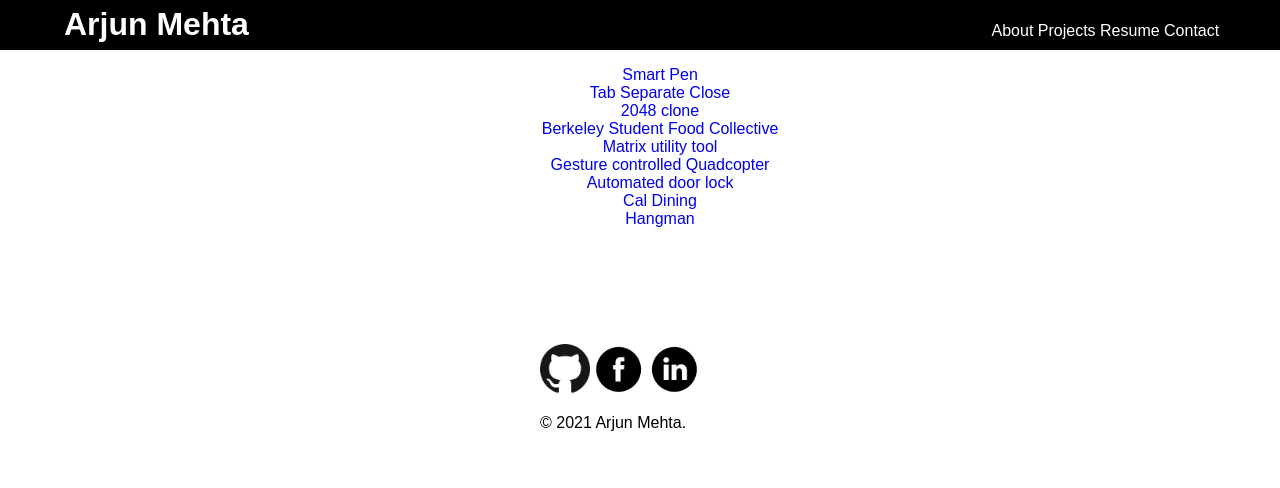
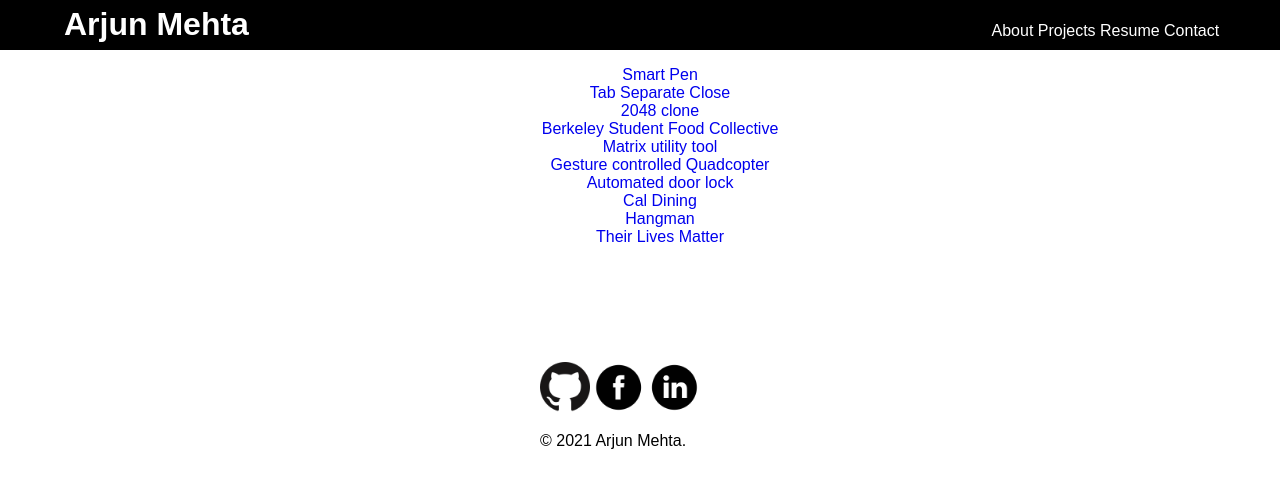
Before and after one commit to arjunmehta94/arjunmehta94.github.io, a Jekyll site: the page built from projects.html, in a window 1280 px wide. Shown: the top 488 px of the page. Built offline with Jekyll 4.4.1, drawn with Linux system fonts in a browser that asks for light colours; Markdown is read by kramdown in place of the engine named in the settings.

Commit message:
add list

```diff
--- a/projects.html
+++ b/projects.html
@@ -48,5 +48,10 @@ layout: default
         Hangman
       </a>
     </li>
+    <li>
+      <a href='/project/theirlivesmatter'>
+        Their Lives Matter
+      </a>
+    </li>
   </ul>
 </div>
```
